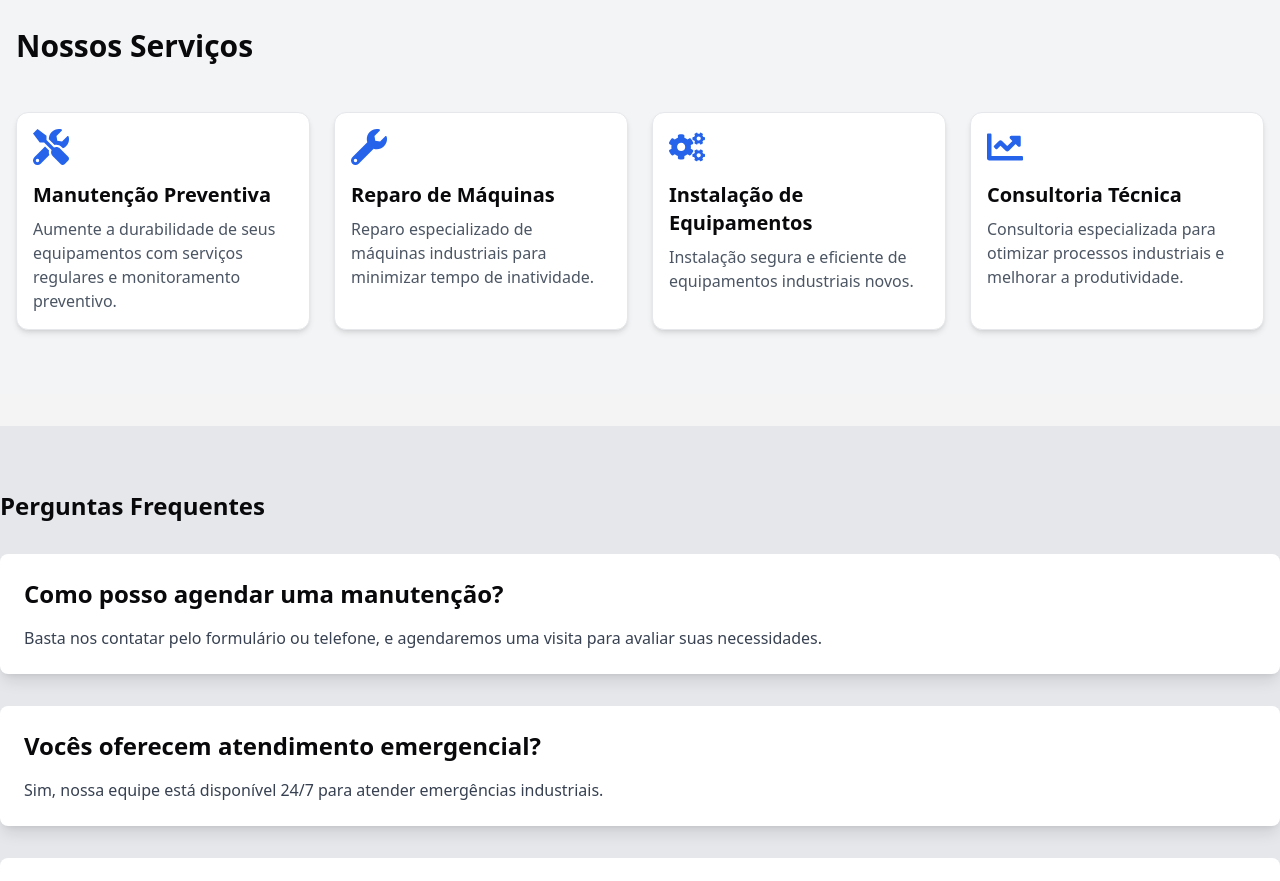
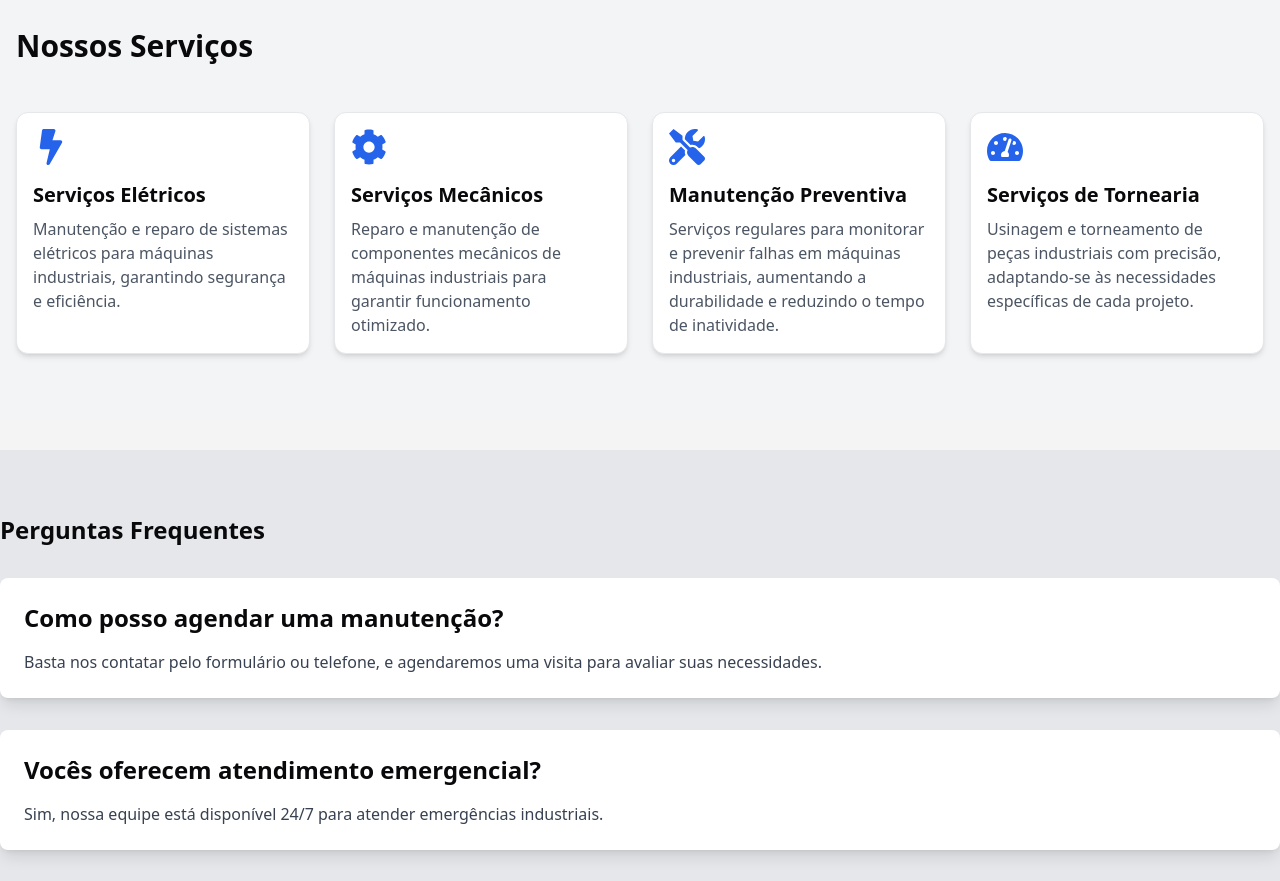
Before and after one commit to Lipao12/irmaos-mai-landing, a React (Vite) app: page / in a window 1280 px wide. Shown: the part 1520-2401 px from the top of the page. Built offline with nearby package versions, Linux system fonts and the light colour scheme.

Commit message:
changing the services

```diff
--- a/src/landing/services.tsx
+++ b/src/landing/services.tsx
@@ -1,36 +1,37 @@
 import { motion } from "framer-motion";
-import { FaChartLine, FaCogs, FaTools, FaWrench } from "react-icons/fa";
+import { FaTools } from "react-icons/fa";
 import { CardService } from "../components/card-service";
 
+import { FaBolt, FaCog, FaTachometerAlt } from "react-icons/fa";
 export const Services = () => {
   const services = [
     {
       id: 1,
+      name: "Serviços Elétricos",
+      description:
+        "Manutenção e reparo de sistemas elétricos para máquinas industriais, garantindo segurança e eficiência.",
+      icon: <FaBolt />,
+    },
+    {
+      id: 2,
+      name: "Serviços Mecânicos",
+      description:
+        "Reparo e manutenção de componentes mecânicos de máquinas industriais para garantir funcionamento otimizado.",
+      icon: <FaCog />,
+    },
+    {
+      id: 3,
       name: "Manutenção Preventiva",
       description:
-        "Aumente a durabilidade de seus equipamentos com serviços regulares e monitoramento preventivo.",
+        "Serviços regulares para monitorar e prevenir falhas em máquinas industriais, aumentando a durabilidade e reduzindo o tempo de inatividade.",
       icon: <FaTools />,
     },
     {
-      id: 2,
-      name: "Reparo de Máquinas",
+      id: 4,
+      name: "Serviços de Tornearia",
       description:
-        "Reparo especializado de máquinas industriais para minimizar tempo de inatividade.",
-      icon: <FaWrench />,
-    },
-    {
-      id: 3,
-      name: "Instalação de Equipamentos",
-      description:
-        "Instalação segura e eficiente de equipamentos industriais novos.",
-      icon: <FaCogs />,
-    },
-    {
-      id: 4,
-      name: "Consultoria Técnica",
-      description:
-        "Consultoria especializada para otimizar processos industriais e melhorar a produtividade.",
-      icon: <FaChartLine />,
+        "Usinagem e torneamento de peças industriais com precisão, adaptando-se às necessidades específicas de cada projeto.",
+      icon: <FaTachometerAlt />,
     },
   ];
 
```
